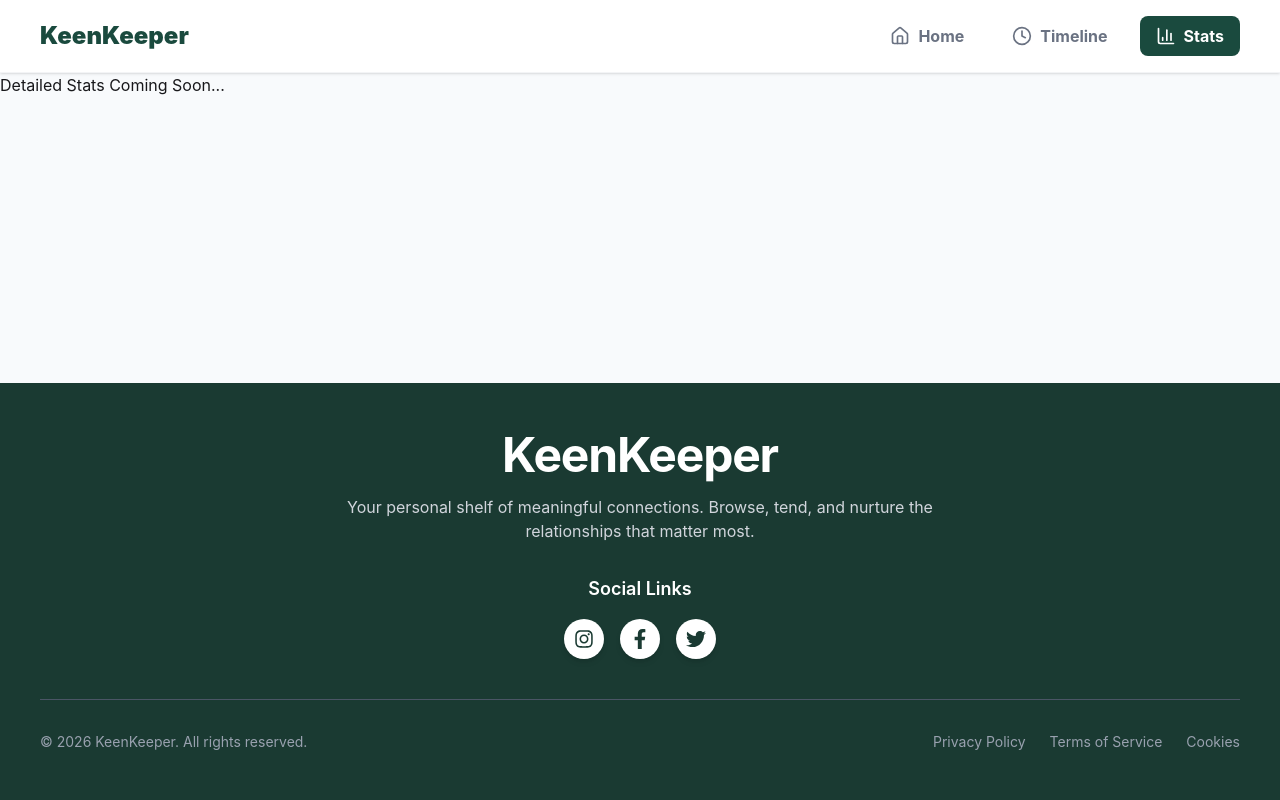
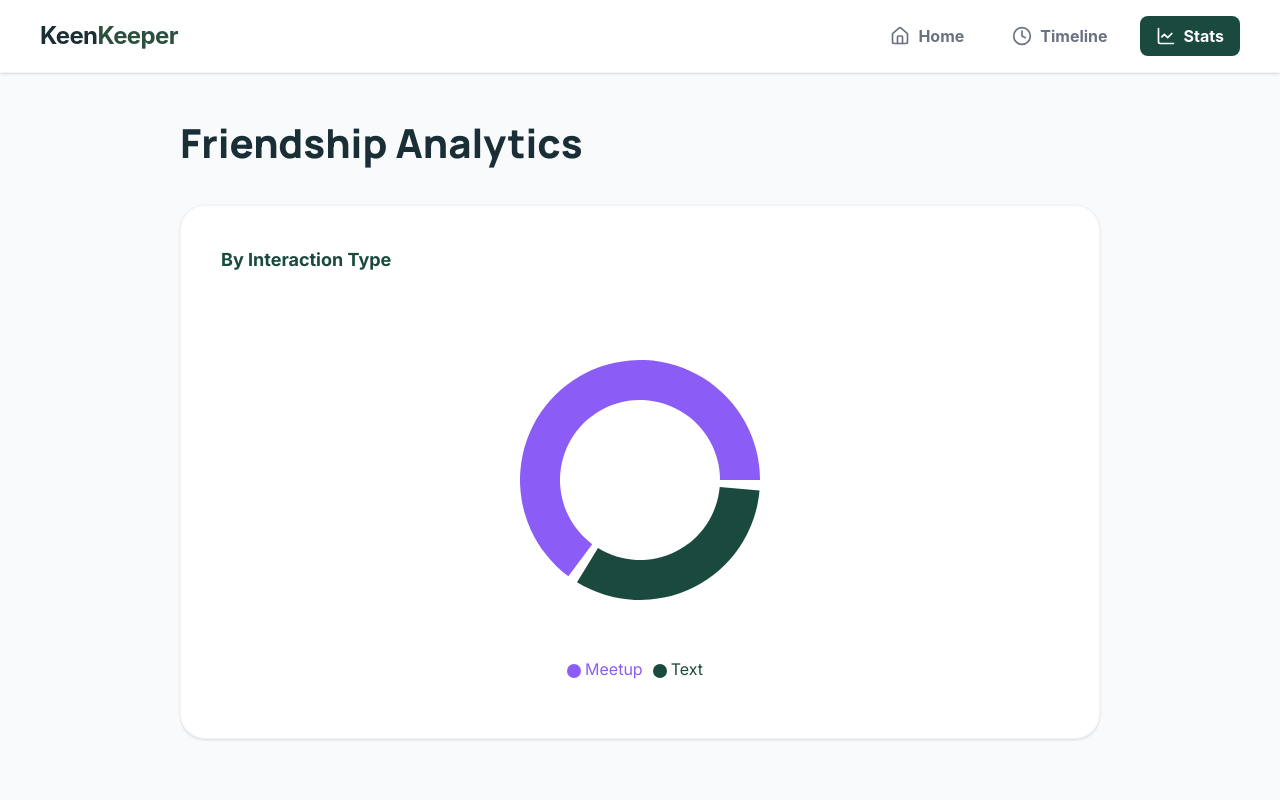
Before and after one commit to akbiplobx/B13-A7-KeenKeeper, a React (Vite) app: page /stats in a window 1280 px wide. Shown: the top 800 px of the page. Built offline with nearby package versions, Linux system fonts and the light colour scheme.

Commit message:
organize the code

```diff
--- a/src/App.jsx
+++ b/src/App.jsx
@@ -8,7 +8,9 @@ import FriendsDashboard from "./components/FriendsDashboard";
 import FriendDetails from "./components/FriendDetails";
 import friendsData from "./data/friends.json";
 import Timeline from "./components/Timeline";
+import FriendshipAnalytics from "./components/FriendshipAnalytics";
 
+// Main landing page layout
 const Home = () => {
   return (
     <>
@@ -20,21 +22,21 @@ const Home = () => {
 };
 
 function App() {
-
+  // Store interaction history
   const [timelineEvents, setTimelineEvents] = useState([
     { id: 1, type: 'Meetup', with: 'Tom Baker', date: 'March 29, 2026', icon: '🤝' },
     { id: 2, type: 'Text', with: 'Sarah Chen', date: 'March 28, 2026', icon: '💬' },
     { id: 3, type: 'Meetup', with: 'Olivia Martinez', date: 'March 26, 2026', icon: '🤝' }
   ]);
 
-
+  // Log new contact activity
   const handleContactAction = (type, friendName) => {
     const newEvent = {
       id: Date.now(),
       type: type,
       with: friendName,
       date: new Date().toLocaleDateString('en-US', { month: 'long', day: 'numeric', year: 'numeric' }),
-      icon: type === 'Call' ? '📞' : type === 'Text' ? '💬' : '🎥'
+      icon: type === 'Call' ? '📞' : type === 'Text' ? '💬' : '📧'
     };
     setTimelineEvents([newEvent, ...timelineEvents]);
   };
@@ -45,21 +47,20 @@ function App() {
         <Navbar />
         <main className="flex-grow">
           <Routes>
+            {/* Main routes setup */}
             <Route path="/" element={<Home />} />
-
 
             <Route
               path="/friend/:id"
               element={<FriendDetails friends={friendsData} onAction={handleContactAction} />}
             />
 
-
             <Route
               path="/timeline"
               element={<Timeline events={timelineEvents} />}
             />
 
-            <Route path="/stats" element={<div>Detailed Stats Coming Soon...</div>} />
+            <Route path="/stats" element={<FriendshipAnalytics events={timelineEvents} />} />
           </Routes>
         </main>
         <Footer />
--- a/src/components/Banner.jsx
+++ b/src/components/Banner.jsx
@@ -2,19 +2,20 @@ import { Plus } from 'lucide-react';
 
 const Banner = () => {
   return (
+    // Main hero section
     <section className="flex flex-col items-center justify-center text-center py-20 px-4 bg-[#f9fafb]">
 
+      {/* Title and intro */}
       <h1 className="text-4xl md:text-5xl font-extrabold text-[#1a2e35] mb-4">
         Friends to keep close in your life
       </h1>
-
 
       <p className="max-w-2xl text-gray-500 text-lg leading-relaxed mb-8">
         Your personal shelf of meaningful connections. Browse, tend, and nurture the
         relationships that matter most.
       </p>
 
-
+      {/* Primary call to action */}
       <button className="flex items-center gap-2 bg-[#2d4f3e] text-white px-6 py-3 rounded-lg font-semibold shadow-md hover:bg-[#233f32] transition-all">
         <Plus size={20} />
         <span>Add a Friend</span>
--- a/src/components/FriendsDashboard.jsx
+++ b/src/components/FriendsDashboard.jsx
@@ -1,15 +1,18 @@
 import { Link } from 'react-router-dom';
 
 const FriendsDashboard = ({ friends }) => {
+  // Guard clause for empty data
   if (!friends || friends.length === 0) return null;
 
   return (
     <div className="max-w-[1400px] mx-auto p-12 bg-[#f8fafc]">
       <h2 className="text-2xl font-bold mb-10 text-[#1a2e35]">Your Friends</h2>
 
+      {/* Responsive grid for friend cards */}
       <div className="grid grid-cols-1 sm:grid-cols-2 md:grid-cols-3 lg:grid-cols-4 gap-8">
         {friends.map((friend) => (
 
+          /* Link to profile details */
           <Link to={`/friend/${friend.id}`} key={friend.id} className="block">
             <div className="bg-white rounded-[25px] p-8 flex flex-col items-center text-center transition-all cursor-pointer shadow-[0_8px_30px_rgba(0,0,0,0.04)] hover:shadow-[0_20px_40px_rgba(0,0,0,0.08)] border border-gray-50 h-full">
               <div className="mb-6">
@@ -22,6 +25,7 @@ const FriendsDashboard = ({ friends }) => {
               <h3 className="text-xl font-bold text-[#1a2e35] mb-1">{friend.name}</h3>
               <p className="text-sm text-gray-400 mb-5">{friend.days_since_contact}d ago</p>
 
+              {/* Category tag */}
               <div className="mb-6 h-8 flex items-center justify-center">
                 {friend.tags.length > 0 && (
                   <span className="px-5 py-1.5 bg-[#dcfce7] text-[#166534] text-[11px] font-bold rounded-full uppercase tracking-widest">
@@ -30,6 +34,7 @@ const FriendsDashboard = ({ friends }) => {
                 )}
               </div>
 
+              {/* Status indicator badge */}
               <div className={`w-full max-w-[150px] py-2.5 rounded-full text-white text-[11px] font-extrabold uppercase tracking-widest shadow-md ${
                 friend.status === 'overdue' ? 'bg-[#ff3b3b]' : 'bg-[#1a4a3e]'
               }`}>
--- /dev/null
+++ b/src/components/FriendshipAnalytics.jsx
@@ -0,0 +1,58 @@
+import { PieChart, Pie, Cell, ResponsiveContainer, Legend, Tooltip } from 'recharts';
+
+const FriendshipAnalytics = ({ events }) => {
+
+  // Count frequency of each event type
+  const dataMap = events.reduce((acc, event) => {
+    acc[event.type] = (acc[event.type] || 0) + 1;
+    return acc;
+  }, {});
+
+  // Convert object to array for Recharts
+  const chartData = Object.keys(dataMap).map(key => ({
+    name: key,
+    value: dataMap[key]
+  }));
+
+  // Define chart segment colors
+  const COLORS = ['#8b5cf6', '#1a4a3e', '#34d399', '#facc15'];
+
+  return (
+    <div className="max-w-[1000px] mx-auto p-10 font-['Inter']">
+      <h1 className="text-[40px] font-[800] text-[#1a2e35] mb-8 font-['Manrope']">Friendship Analytics</h1>
+
+      {/* Chart visualization card */}
+      <div className="bg-white p-10 rounded-[25px] border border-gray-100 shadow-sm">
+        <h3 className="text-[#1a4a3e] font-bold text-lg mb-6">By Interaction Type</h3>
+
+        <div className="h-[400px] w-full">
+          {/* Responsive chart container */}
+          <ResponsiveContainer width="100%" height="100%">
+            <PieChart>
+              <Pie
+                data={chartData}
+                cx="50%"
+                cy="50%"
+                innerRadius={80}
+                outerRadius={120}
+                paddingAngle={5}
+                dataKey="value"
+              >
+                {/* Apply custom colors to segments */}
+                {chartData.map((entry, index) => (
+                  <Cell key={`cell-${index}`} fill={COLORS[index % COLORS.length]} stroke="none" />
+                ))}
+              </Pie>
+              <Tooltip
+                contentStyle={{ borderRadius: '12px', border: 'none', boxShadow: '0 4px 12px rgba(0,0,0,0.1)' }}
+              />
+              <Legend verticalAlign="bottom" height={36} iconType="circle" />
+            </PieChart>
+          </ResponsiveContainer>
+        </div>
+      </div>
+    </div>
+  );
+};
+
+export default FriendshipAnalytics;
--- a/src/components/NavBar.jsx
+++ b/src/components/NavBar.jsx
@@ -1,8 +1,9 @@
 import { NavLink } from "react-router-dom";
-import { Home, Clock, BarChart3 } from "lucide-react";
+import { Home, Clock, LineChart } from "lucide-react";
 
 const NavBar = () => {
 
+  // Dynamic styles for active links
   const navStyle = ({ isActive }) =>
     `flex items-center gap-2 px-4 py-2 rounded-lg font-bold transition-all ${
       isActive
@@ -11,9 +12,16 @@ const NavBar = () => {
     }`;
 
   return (
+    // Main navigation bar container
     <nav className="flex items-center justify-between px-10 py-4 bg-white border-b border-gray-100 shadow-sm">
-      <div className="text-2xl font-black text-[#1a4a3e]">KeenKeeper</div>
 
+      {/* Brand logo section */}
+      <div className="text-2xl font-bold tracking-tight">
+        <span className="text-[#1a2e35]">Keen</span>
+        <span className="text-[#2d4f3e]">Keeper</span>
+      </div>
+
+      {/* Navigation menu links */}
       <div className="flex gap-4">
         <NavLink to="/" className={navStyle}>
           <Home size={20} />
@@ -26,7 +34,7 @@ const NavBar = () => {
         </NavLink>
 
         <NavLink to="/stats" className={navStyle}>
-          <BarChart3 size={20} />
+          <LineChart size={20} />
           <span>Stats</span>
         </NavLink>
       </div>
--- a/src/components/StatsCards.jsx
+++ b/src/components/StatsCards.jsx
@@ -1,4 +1,5 @@
 const StatsCards = () => {
+  // Static data for dashboard overview
   const stats = [
     { label: 'Total Friends', value: 10 },
     { label: 'On Track', value: 3 },
@@ -7,13 +8,17 @@ const StatsCards = () => {
   ];
 
   return (
+    // Grid layout for stat cards
     <div className="grid grid-cols-1 sm:grid-cols-2 lg:grid-cols-4 gap-6 px-10 py-10">
       {stats.map((stat, index) => (
+
+        /* Individual stat card */
         <div
           key={index}
           className="bg-white p-8 rounded-xl border border-gray-100 shadow-sm flex flex-col items-center justify-center transition-transform hover:scale-105"
         >
 
+          {/* Numeric value and label */}
           <h2 className="text-4xl font-bold text-[#1a3a32] mb-2">
             {stat.value}
           </h2>
```
Also changed, not shown: src/components/Footer.jsx (+4 -4 lines), src/components/FriendDetails.jsx (+6 -2 lines), src/components/Timeline.jsx (+6 -2 lines).
